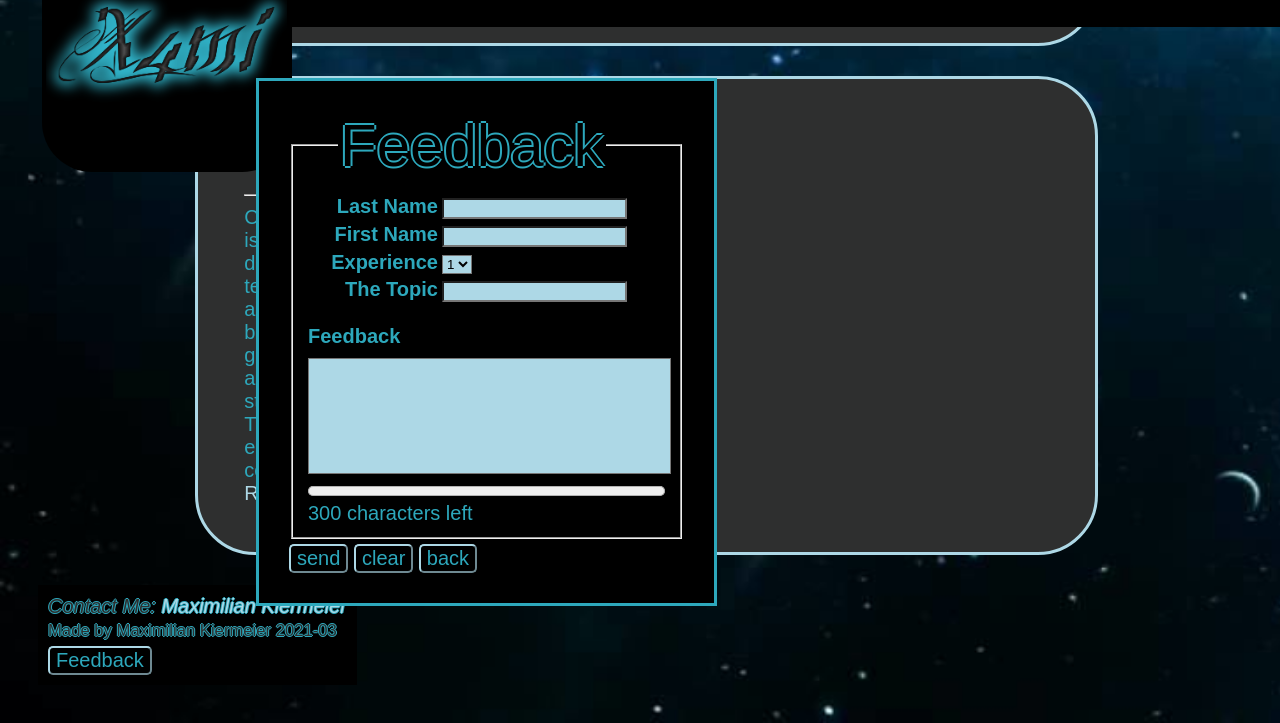
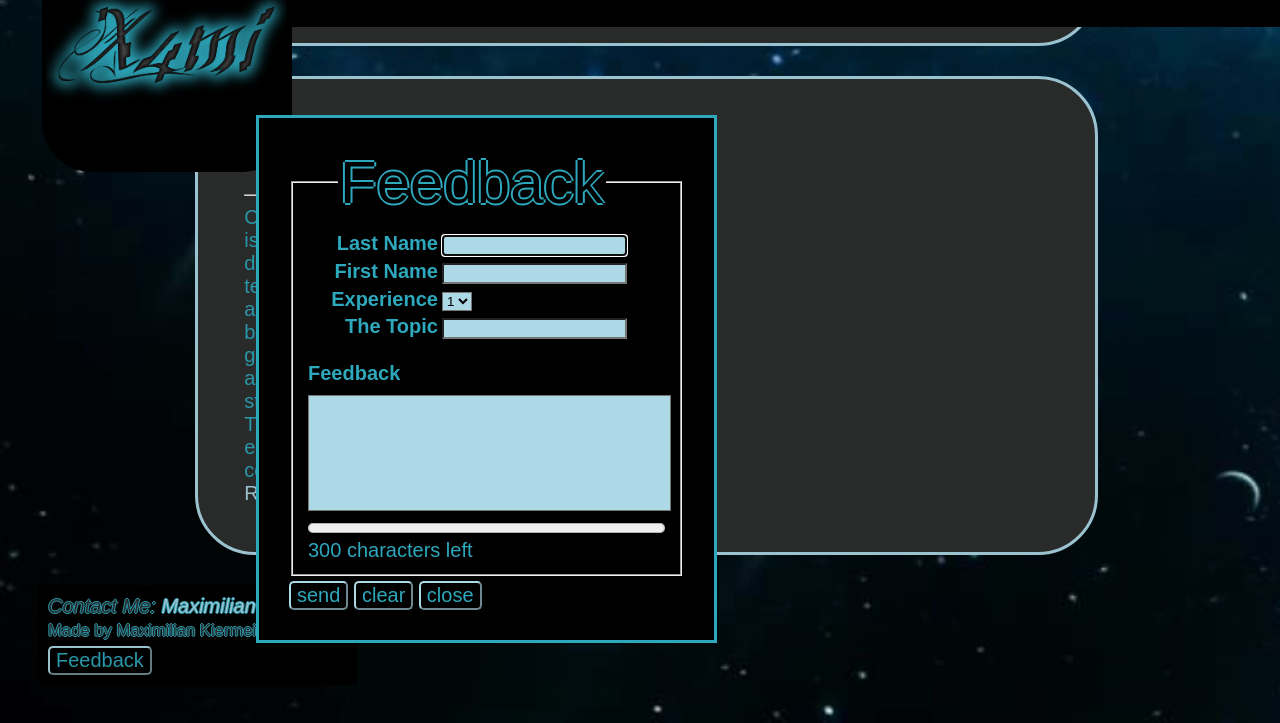
Before and after one commit to X4mi/HomepageWebDev, a plain HTML site: page Homepage/index.html in a window 1280 px wide. Both pictures are taken after a click on the button "Feedback". Shown: the part 1184-1907 px from the top of the page. Drawn offline with Linux system fonts and the light colour scheme.

Commit message:
Dialog verbessert

```diff
--- a/Homepage/feedback.js
+++ b/Homepage/feedback.js
@@ -3,6 +3,7 @@ var length = area.getAttribute("maxlength");
 var count = document.getElementById('count');
 var progress = document.getElementById('progress');
 var form = document.getElementById('feedbackform');
+var feedback = document.getElementById("feedback");
 count.innerHTML = length;
 
 form.onreset = function () {
@@ -15,17 +16,12 @@ area.onkeyup = function () {
     progress.setAttribute("value", Math.round((this.value.length / length * 100)))
 };
 
-document.querySelector('#open-feedback').addEventListener('click', toggleDialog);
-document.querySelector('#close-feedback').addEventListener('click', toggleDialog);
-function toggleDialog(event) {
-    var dialog = document.querySelector('#feedback');
-    var closebutton = document.querySelector('#close-feedback');
-    if (!dialog.hasAttribute('open')) {
-        dialog.setAttribute('open', 'open');
-    }
-    else {
-        dialog.removeAttribute('open');
-    }
+function openDialog() {
+    feedback.showModal();
+}
+
+function closeDialog() {
+    feedback.close();
 }
 
 function showContent() {
--- a/Homepage/index.html
+++ b/Homepage/index.html
@@ -124,7 +124,7 @@
         </address>
         <small>Made by Maximilian Kiermeier <time>2021-03</time></small>
         <br>
-        <button id="open-feedback">Feedback</button>
+        <button id="open-feedback" onclick="openDialog()">Feedback</button>
     </footer>
     <dialog id="feedback">
         <!-- im Webserver später mal als Post implementieren-->
@@ -183,7 +183,7 @@
             </fieldset>
             <button id="send" type="submit">send</button>
             <button id="clear" type="reset">clear</button>
-            <button id="close-feedback" type="reset">back</button>
+            <button id="close-feedback" onclick="closeDialog()" type="reset">close</button>
         </form>
     </dialog>
     <div>
--- a/Homepage/style.css
+++ b/Homepage/style.css
@@ -176,8 +176,7 @@ html, dialog {
 }
 
 dialog {
-    position: absolute;
-    bottom: -1020px;
+    bottom: 50px;
     margin-left: 20%;
     width: max-content;
     height: max-content;
```
